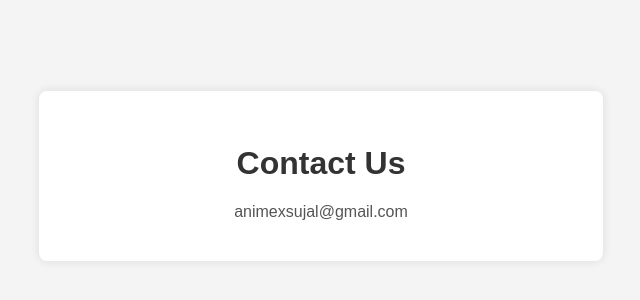
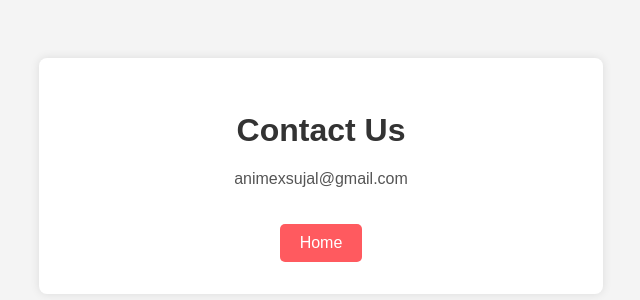
Before and after one commit to MortalSu/website-lovelifegame, a plain HTML site: page contact.html in a window 1280 px wide. Shown: the part 224-524 px from the top of the page, without its empty margins (319-959 px from the left). Drawn offline with Linux system fonts and the light colour scheme.

Commit message:
Update contact.html

```diff
--- a/contact.html
+++ b/contact.html
@@ -26,17 +26,32 @@
             box-shadow: 0 0 10px rgba(0, 0, 0, 0.1);
             max-width: 500px;
             width: 100%;
+            text-align: center;
         }
         h1 {
-            text-align: center;
             color: #333;
         }
         .contact-info {
-            text-align: center;
+            margin: 1rem 0;
         }
         .contact-info p {
             margin: 0.5rem 0;
             color: #555;
+            font-size: 16px;
+        }
+        .home-button {
+            display: inline-block;
+            margin-top: 20px;
+            padding: 10px 20px;
+            background-color: #ff5a5f;
+            color: #fff;
+            text-decoration: none;
+            border-radius: 5px;
+            font-size: 16px;
+            transition: 0.3s;
+        }
+        .home-button:hover {
+            background-color: #e14c50;
         }
     </style>
 </head>
@@ -46,6 +61,7 @@
         <div class="contact-info">
             <p>animexsujal@gmail.com</p>
         </div>
+        <a class="home-button" href="https://lovelifegame.pages.dev/">Home</a>
     </div>
 </body>
 </html>
```
